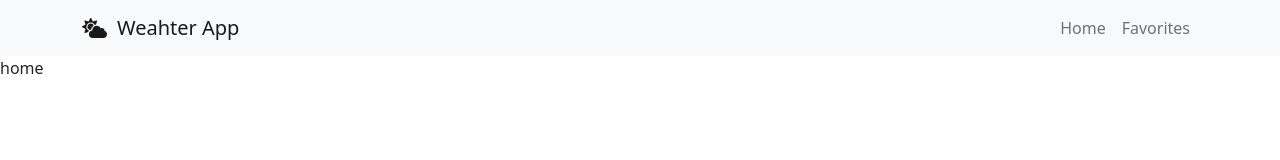
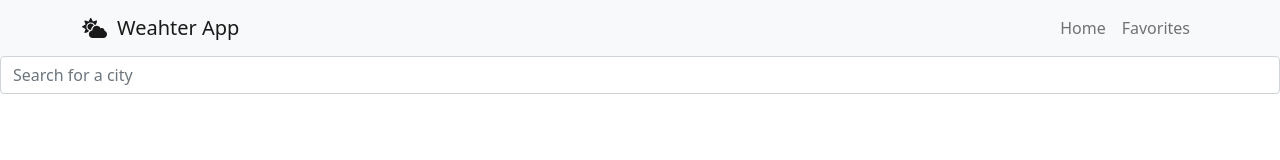
Before and after one commit to elad-hayek/Elad-Hayek-15-11-2021, a React (Create React App) app: page / in a window 1280 px wide. Shown: the top 160 px of the page. Built offline with nearby package versions, Linux system fonts and the light colour scheme.

Commit message:
made folders for components

```diff
--- a/src/components/Home.jsx
+++ /dev/null
@@ -1,11 +0,0 @@
-import React from 'react'
-
-
-const Home = () =>{
-
-    return(
-        <div>home</div>
-    )
-
-}
-export default Home
--- /dev/null
+++ b/src/components/Home/Home.jsx
@@ -0,0 +1,14 @@
+import React from 'react'
+import SearchBar from './SearchBar/SearchBar'
+
+
+const Home = () =>{
+
+    return(
+        <div>
+            <SearchBar/>
+        </div>
+    )
+
+}
+export default Home
--- /dev/null
+++ b/src/components/Home/SearchBar/SearchBar.jsx
@@ -0,0 +1,17 @@
+import React from 'react'
+import { Container } from 'react-bootstrap'
+import Form from 'react-bootstrap/Form'
+
+
+const SearchBar = () =>{
+
+    return(
+        <>
+        {/* <Container> */}
+                <Form.Control  placeholder="Search for a city" />
+        {/* </Container> */}
+        </>
+    )
+
+}
+export default SearchBar
--- a/src/components/NavBar.jsx
+++ b/src/components/NavBar/NavBar.jsx
@@ -1,7 +1,7 @@
 import React from 'react'
-import {Navbar, Container, Nav} from 'react-bootstrap'
+import {Navbar, Container, Nav, Row, Col} from 'react-bootstrap'
 import { Link } from 'react-router-dom'
-import { routes } from '../constants/navigation'
+import { routes } from '../../constants/navigation'
 import { FontAwesomeIcon } from '@fortawesome/react-fontawesome'
 import {faCloudSun} from '@fortawesome/free-solid-svg-icons'
 
@@ -14,6 +14,7 @@ const NavBar = () =>{
                     <FontAwesomeIcon icon={faCloudSun} size="xl" style={{marginRight: 10}}/>
                     Weahter App
                 </Navbar.Brand>
+
                 <Nav>
                     <Nav.Link as={Link} to={routes.HOME} >Home</Nav.Link>
                     <Nav.Link as={Link} to={routes.FAVORITES} >Favorites</Nav.Link>
--- a/src/index.js
+++ b/src/index.js
@@ -5,7 +5,7 @@ import { Provider } from 'react-redux';
 import configureStore from './configureStore';
 import { history } from './configureStore';
 import { Switch, Route } from 'react-router-dom'
-import App from './components/App';
+import App from './components/App/App';
 
 
 const store = configureStore()
```
Also changed, not shown: src/components/App/App.jsx (renamed from src/components/App.jsx, +5 -4 lines), src/components/Favorites/Favorites.jsx (renamed from src/components/Favorites.jsx).
